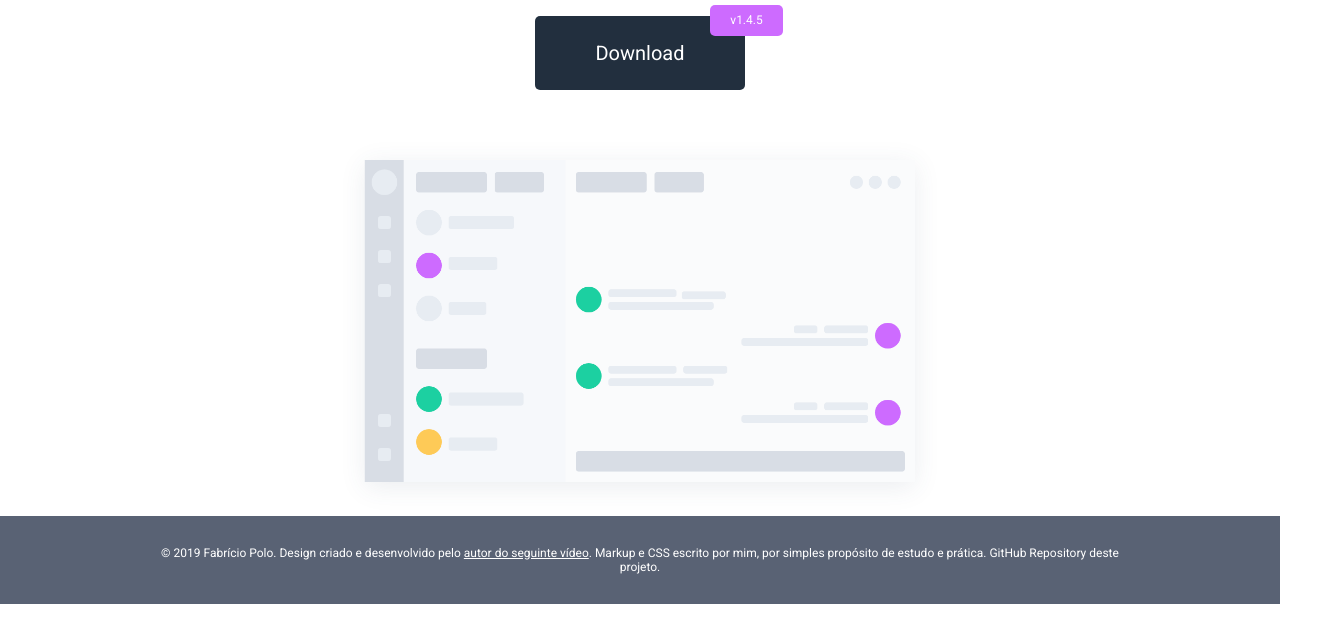
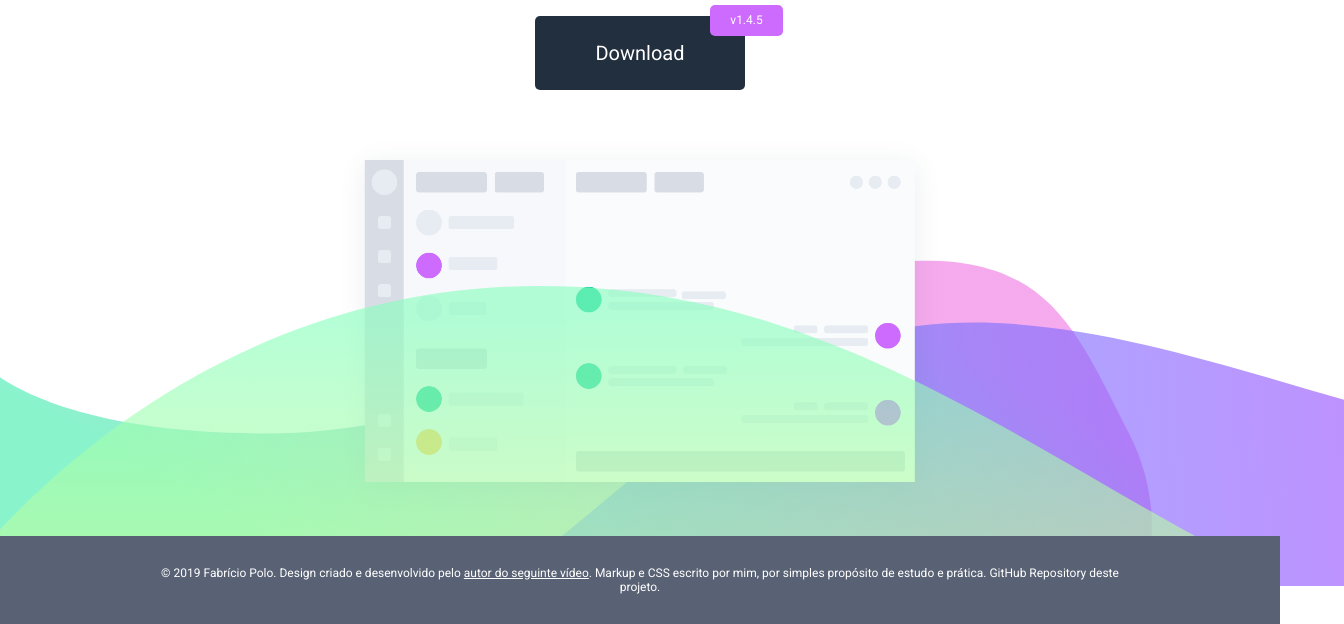
Before and after one commit to fapolo/landing_page_01, a plain HTML site: page index.html in a window 1280 px wide. Shown: the part 253-877 px from the top of the page, 1344 px wide, since content can reach past the window. Drawn offline with Linux system fonts and the light colour scheme.

Commit message:
background adicionado

```diff
--- a/index.html
+++ b/index.html
@@ -27,8 +27,12 @@
             <div class="button-version">v1.4.5</div>
         </div>
     </section>
-    <div class="gradient-img-1"></div>
     <img src="src/Product.png" alt="App Screen" class="sample-image">
+    <div class="background-composition">
+        <div class="gradient-img-1"></div>
+        <div class="gradient-img-2"></div>
+        <div class="gradient-img-3"></div>
+    </div>
     <footer class="footer">
         <p class="footer-text">&copy; 2019 Fabrício Polo. Design criado e desenvolvido pelo <a href="https://www.youtube.com/watch?v=dIFbPed59NU" class="video-reference">autor do seguinte vídeo</a>. Markup e CSS escrito por mim, por simples propósito de estudo e prática. GitHub Repository deste projeto.</p>
     </footer>
--- a/style.css
+++ b/style.css
@@ -10,6 +10,7 @@
 
 body {
     font-family: roboto;
+    position: relative;
 }
 
 /*
@@ -134,9 +135,12 @@ IMG + FOOTER
 
 .footer {
     background-color: #596274;
-    margin-top: 30px;
     padding: 30px 140px;
     color: white;
+    z-index: 5;
+    margin-top: -50px;
+    position: absolute;
+    width: 100vw;
 }
 
 .footer-text {
@@ -151,3 +155,46 @@ IMG + FOOTER
 .footer-text a:hover {
     color: #1CD0A1;
 }
+
+/*
+/////////////////////
+BACKGROUND COMPOSITION
+/////////////////////
+*/
+
+.background-composition {
+    width: 100vw;
+    height: 300px;
+    margin-top: -200px;
+}
+
+.gradient-img-1 {
+    width: 100vw;
+    height: 300px;
+    background: url(./src/path-1.svg);
+    background-repeat: no-repeat;
+    z-index: 2;
+    position:absolute;
+    transform: translateX(-5vw);
+}
+
+.gradient-img-2 {
+    width: 100vw;
+    height: 300px;
+    background: url(./src/path-2.svg);
+    background-repeat: no-repeat;
+    z-index: -1;
+    position:absolute;
+    transform: translateX(5vw);
+}
+
+.gradient-img-3 {
+    width: 100vw;
+    height: 300px;
+    background: url(./src/path-3.svg);
+    background-repeat: no-repeat;
+    background-size: 100%;
+    z-index: -2;
+    position:absolute;
+    transform: translateX(-10vw) translateY(-2vw);
+}
```
Also changed, not shown: src/path-1.svg (added), src/path-2.svg (added), src/path-3.svg (added).
